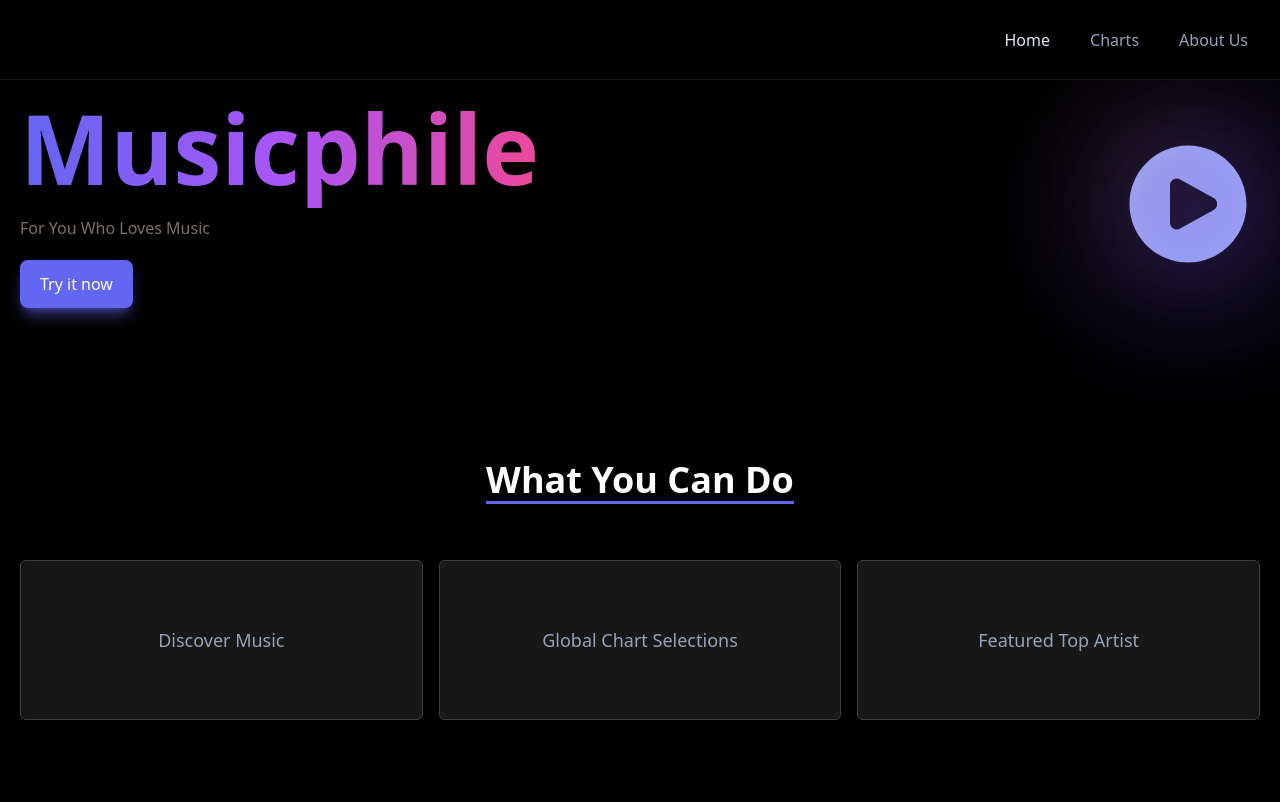
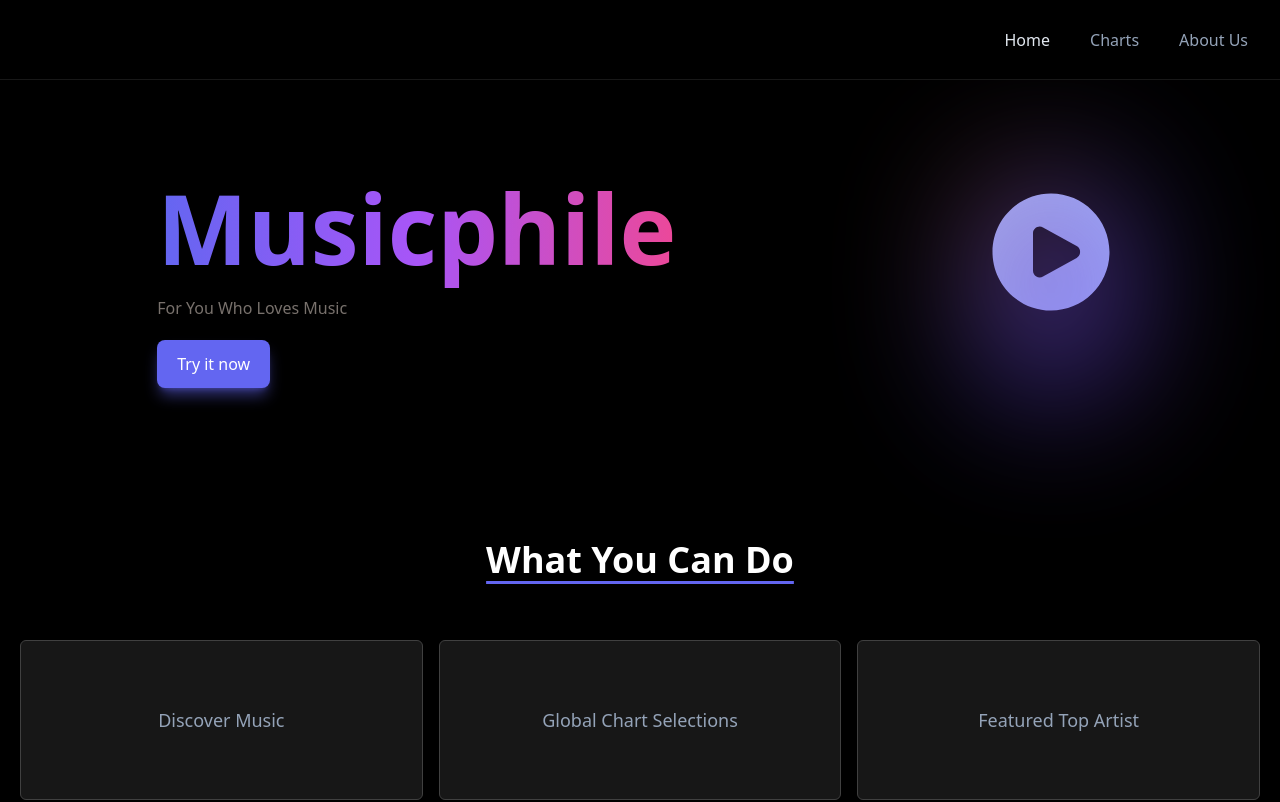
Before and after one commit to zacro14/musicphile, a Next.js app: page / in a window 1280 px wide. Shown: the top 802 px of the page. Built offline with nearby package versions, Linux system fonts and the light colour scheme.

Commit message:
chore: change the alingment of the ologo

```diff
--- a/components/Banner/Banner.tsx
+++ b/components/Banner/Banner.tsx
@@ -12,8 +12,6 @@ interface BannerProps {
 const Banner = (props: BannerProps) => {
     const { banner } = props
     const { activeSong } = useAppSelector((state) => state.player)
-
-    console.log(activeSong)
     return (
         <section className=" h-72 md:h-96 text-white bg-slate-100 w-full overflow-hidden bg-gradient-to-t from-indigo-500  ">
             <div className="relative mx-auto max-w-7xl p-5 flex flex-col md:flex-row  md:items-center h-full space-y-5">
@@ -45,7 +43,7 @@ const Banner = (props: BannerProps) => {
                         </li>
                     </ul>
                 </div>
-                <div className=" relative w-40 h-40 md:w-80 md:h-80 bg-gradient-to-b from-slate-200 to-indigo-800 object-cover flex-col rounded-lg mr-5">
+                <div className=" relative w-40 h-40 md:w-80 md:h-80 bg-gradient-to-b from-slate-200 to-indigo-800 object-cover flex-col rounded-lg mr-5 drop-shadow-2xl">
                     {activeSong ? (
                         <Image
                             className="rounded-lg"
--- a/components/Home/LandingSection.tsx
+++ b/components/Home/LandingSection.tsx
@@ -4,9 +4,9 @@ import { PlayCircleIcon } from '@heroicons/react/24/solid'
 
 const LandingSection = () => {
     return (
-        <section id="landing_section" className="min-h-80 w-full">
-            <div className="mx-auto container flex flex-col md:flex-row items-center justify-center p-5 gap-7">
-                <div className=" container mx-auto">
+        <section id="landing_section" className="min-h-80 w-full mt-20">
+            <div className="mx-auto container flex flex-col md:flex-row p-5 gap-7">
+                <div className="mx-auto">
                     <h1 className="font-bold text-6xl md:text-8xl mb-5">
                         <span className="bg-clip-text text-transparent bg-gradient-to-r from-indigo-500 via-purple-500 to-pink-500">
                             Musicphile
```
